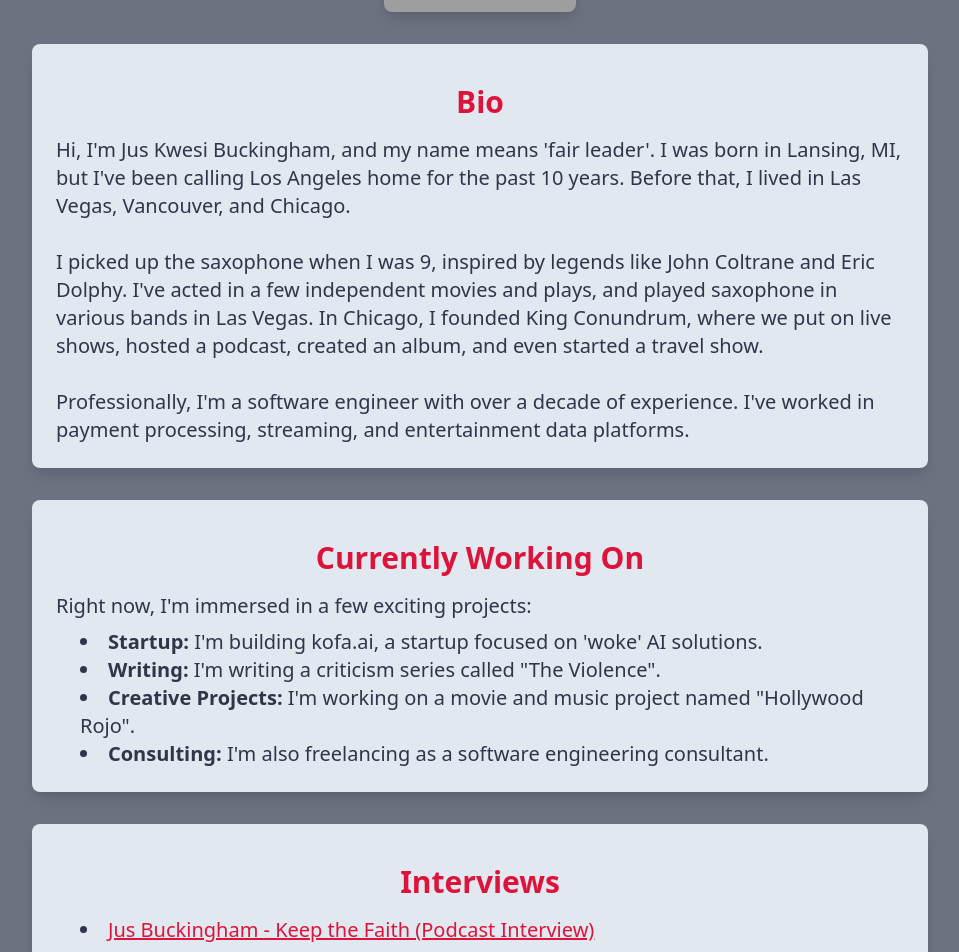
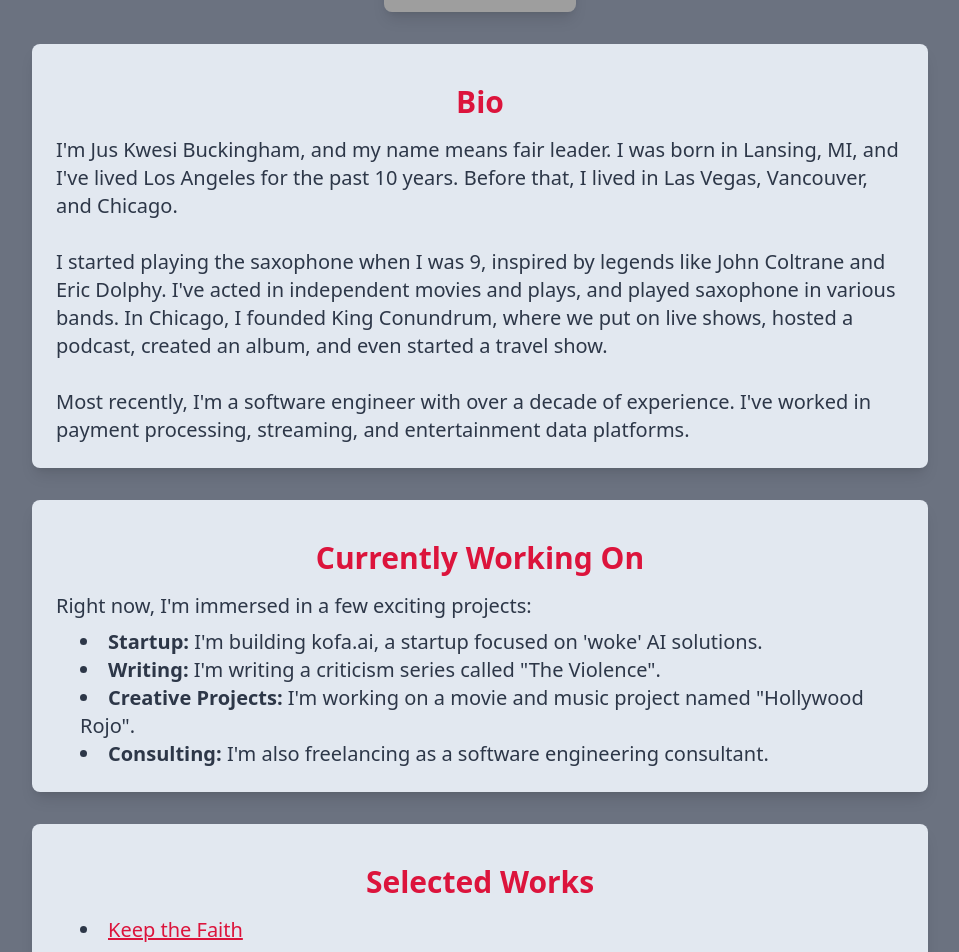
Before and after one commit to jusbuckingham/jusbuckingham, a Next.js app: page / in a window 1280 px wide. Shown: the part 300-1252 px from the top of the page, without its empty margins (160-1119 px from the left). Built offline with nearby package versions, Linux system fonts and the light colour scheme; grey boxes are pictures that could not be loaded.

Commit message:
making small changes

```diff
--- a/pages/index.tsx
+++ b/pages/index.tsx
@@ -112,11 +112,11 @@ const Home: NextPage = () => {
         <div className="mt-8 w-full max-w-4xl bg-gray-200 p-6 rounded-lg shadow-lg">
           <h2 className="text-2xl md:text-3xl font-bold my-4 text-crimson">Bio</h2>
           <p className="text-lg md:text-xl text-gray-800 text-left leading-relaxed">
-            Hi, I&apos;m Jus Kwesi Buckingham, and my name means &apos;fair leader&apos;. I was born in Lansing, MI, but I&apos;ve been calling Los Angeles home for the past 10 years. Before that, I lived in Las Vegas, Vancouver, and Chicago.
+            I&apos;m Jus Kwesi Buckingham, and my name means fair leader. I was born in Lansing, MI, and I&apos;ve lived Los Angeles for the past 10 years. Before that, I lived in Las Vegas, Vancouver, and Chicago.
             <br /><br />
-            I picked up the saxophone when I was 9, inspired by legends like John Coltrane and Eric Dolphy. I&apos;ve acted in a few independent movies and plays, and played saxophone in various bands in Las Vegas. In Chicago, I founded King Conundrum, where we put on live shows, hosted a podcast, created an album, and even started a travel show.
+            I started playing the saxophone when I was 9, inspired by legends like John Coltrane and Eric Dolphy. I&apos;ve acted in independent movies and plays, and played saxophone in various bands. In Chicago, I founded King Conundrum, where we put on live shows, hosted a podcast, created an album, and even started a travel show.
             <br /><br />
-            Professionally, I&apos;m a software engineer with over a decade of experience. I&apos;ve worked in payment processing, streaming, and entertainment data platforms.
+            Most recently, I&apos;m a software engineer with over a decade of experience. I&apos;ve worked in payment processing, streaming, and entertainment data platforms.
           </p>
         </div>
 
@@ -134,12 +134,12 @@ const Home: NextPage = () => {
         </div>
 
         <div className="mt-8 w-full max-w-4xl bg-gray-200 p-6 rounded-lg shadow-lg">
-          <h2 className="text-2xl md:text-3xl font-bold my-4 text-crimson">Interviews</h2>
+          <h2 className="text-2xl md:text-3xl font-bold my-4 text-crimson">Selected Works</h2>
           <div className="text-lg md:text-xl text-gray-800 text-left leading-relaxed">
             <ul className="list-disc list-inside mt-2 ml-6">
               <li>
                 <a href="https://podcasts.apple.com/us/podcast/jus-buckingham-keep-the-faith/id1527013923?i=1000508511584" target="_blank" className="text-crimson underline">
-                  Jus Buckingham - Keep the Faith (Podcast Interview)
+                  Keep the Faith
                 </a>
               </li>
             </ul>
```
